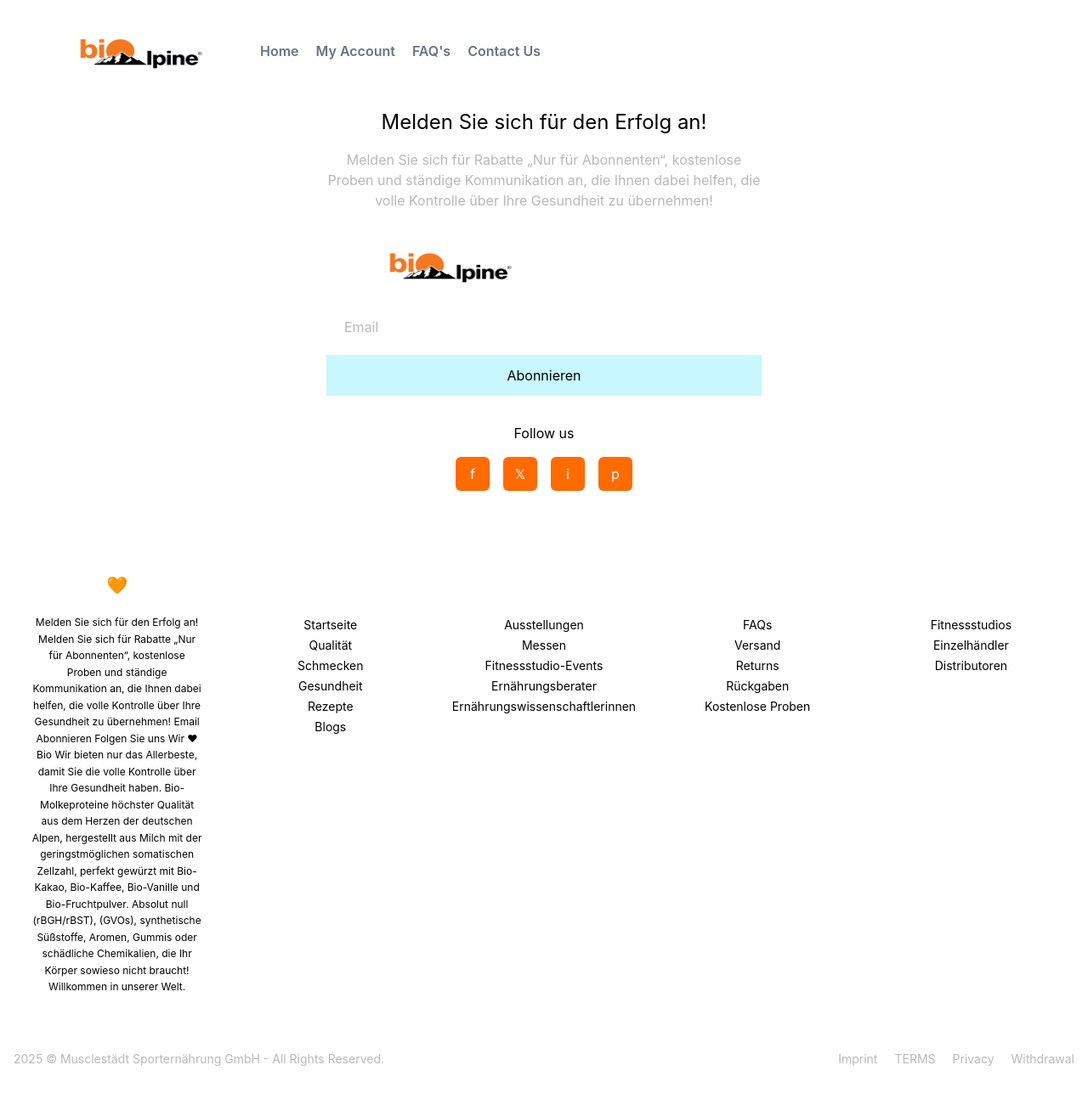
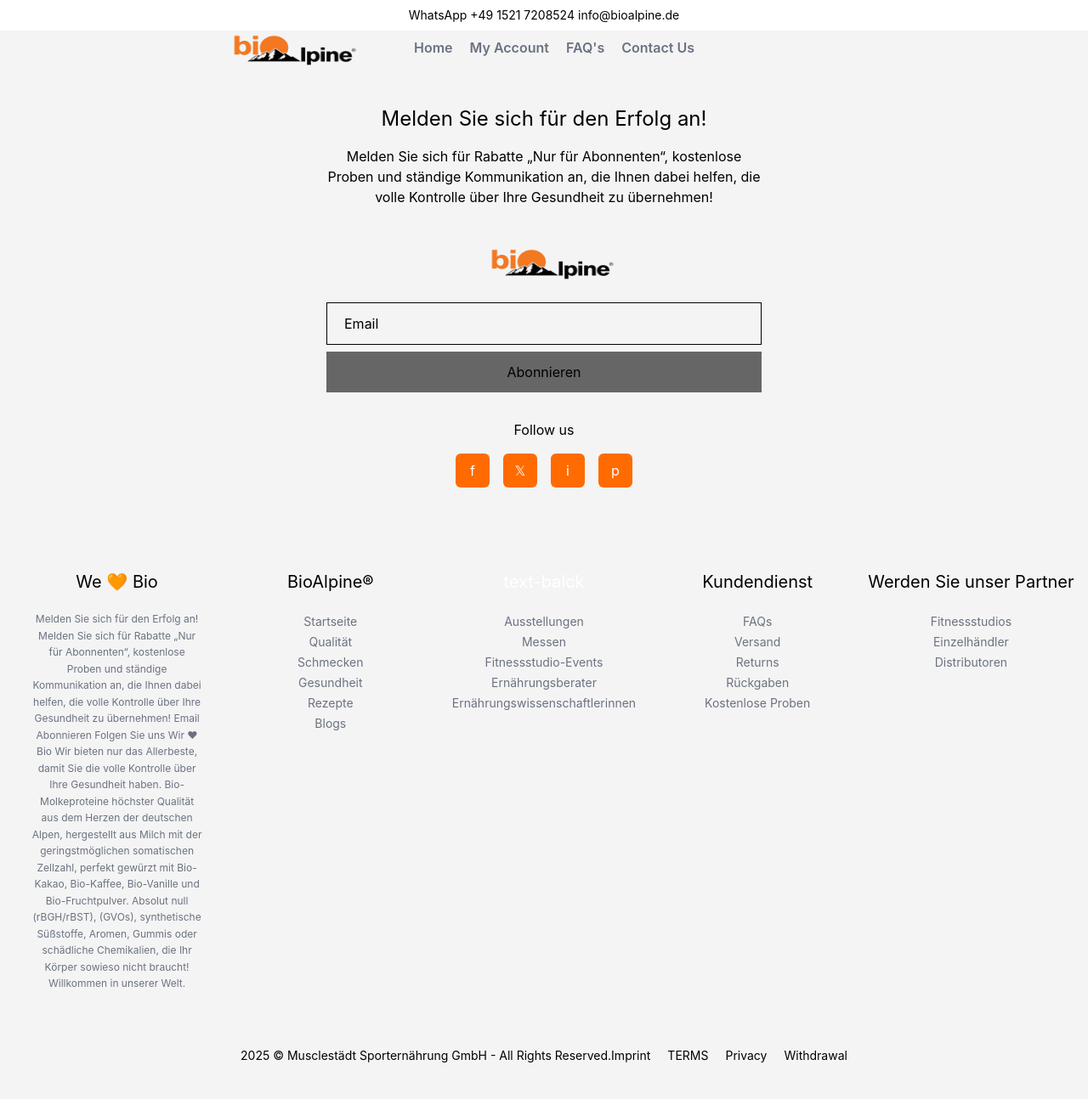
Before and after one commit to zeelweetech/bio-ai-pine, a React (Create React App) app: page / in a window 1280 px wide. Shown: the top 1294 px of the page at 85% size. Built offline with nearby package versions, Linux system fonts and the light colour scheme.

Commit message:
header and footer design set

```diff
--- a/src/pages/Footer.js
+++ b/src/pages/Footer.js
@@ -3,26 +3,26 @@
 
 const Footer = () => {
   return (
-    <footer className="bg-white text-black py-12">
+    <footer className="bg-[#f4f4f4] text-black py-12">
       <div className="max-w-screen-xl mx-auto px-4">
         {/* Newsletter Section */}
         <div className="text-center mb-12">
           <h2 className="text-2xl mb-4">Melden Sie sich für den Erfolg an!</h2>
-          <p className="text-[#B8B8B8] mb-6 max-w-lg mx-auto">
+          <p className="text-text-black  mb-6 max-w-lg mx-auto">
             Melden Sie sich für Rabatte „Nur für Abonnenten“, kostenlose Proben
             und ständige Kommunikation an, die Ihnen dabei helfen, die volle
             Kontrolle über Ihre Gesundheit zu übernehmen!
           </p>
-          <div className="flex flex-col  gap-2 max-w-lg mx-auto mb-8">
-            <a href="/" className="logo mx-10">
+          <div className="flex flex-col items-center gap-2 max-w-lg mx-auto mb-8">
+            <a href="/" className="logo">
               <img src={logo} alt="BioAlpine" className="h-20 w-48" />
             </a>
             <input
               type="email"
               placeholder="Email"
-              className="flex-1 py-3 px-5 border-1 text-white  placeholder-[#B8B8B8]"
+              className="flex-1 py-3 w-full px-5 border border-black text-black placeholder-black"
             />
-            <button className="py-3 w-full  px-8 bg-[#C9F7FF] text-black  transition-colors">
+            <button className="py-3 w-full px-8 bg-[#666666] text-black transition-colors">
               Abonnieren
             </button>
           </div>
@@ -31,12 +31,6 @@
           <div className="mt-8">
             <h3 className="mb-4">Follow us</h3>
             <div className="flex gap-4 justify-center">
-              {/* <a
-                href="#"
-                className="w-10 h-10 flex items-center justify-center bg-[#FF6B00] text-white rounded-md hover:bg-[#FF8533] transition-colors"
-              >
-                f
-              </a> */}
               <a
                 href="https://www.facebook.com/"
                 target="_blank"
@@ -77,8 +71,8 @@
         {/* Footer Links Section */}
         <div className="grid grid-cols-1 sm:grid-cols-2 md:grid-cols-3 lg:grid-cols-5 gap-2 py-12 border-t border-[#ffffff1A]">
           <div className="col-span-1 sm:col-span-1 mx-5">
-            <h3 className="text-white text-xl mb-5">We 🧡 Bio</h3>
-            <p className="text-black text-xs leading-relaxed">
+            <h3 className="text-black text-xl mb-5">We 🧡 Bio</h3>
+            <p className="text-[#6b7280] text-xs leading-relaxed">
               Melden Sie sich für den Erfolg an! Melden Sie sich für Rabatte
               „Nur für Abonnenten“, kostenlose Proben und ständige Kommunikation
               an, die Ihnen dabei helfen, die volle Kontrolle über Ihre
@@ -94,117 +88,117 @@
             </p>
           </div>
           <div>
-            <h3 className="text-white text-xl mb-5">BioAlpine®</h3>
+            <h3 className="text-balck text-xl mb-5">BioAlpine®</h3>
             <ul>
               <li>
-                <a href="#" className="text-black  hover:text-white text-sm">
+                <a href="#" className="text-[#6b7280]   text-sm">
                   Startseite
                 </a>
               </li>
               <li>
-                <a href="#" className="text-black  hover:text-white text-sm">
+                <a href="#" className="text-[#6b7280]   text-sm">
                   Qualität
                 </a>
               </li>
               <li>
-                <a href="#" className="text-black  hover:text-white text-sm">
+                <a href="#" className="text-[#6b7280]  text-sm">
                   Schmecken
                 </a>
               </li>
               <li>
-                <a href="#" className="text-black  hover:text-white text-sm">
+                <a href="#" className="text-[#6b7280]   text-sm">
                   Gesundheit
                 </a>
               </li>
               <li>
-                <a href="#" className="text-black  hover:text-white text-sm">
+                <a href="#" className="text-[#6b7280]  text-sm">
                   Rezepte
                 </a>
               </li>
               <li>
-                <a href="#" className="text-black  hover:text-white text-sm">
+                <a href="#" className="text-[#6b7280]   text-sm">
                   Blogs
                 </a>
               </li>
             </ul>
           </div>
           <div>
-            <h3 className="text-white text-xl mb-5">Latest News</h3>
+            <h3 className="text-white text-xl mb-5">text-balck</h3>
             <ul>
               <li>
-                <a href="#" className="text-black  hover:text-white text-sm">
+                <a href="#" className="text-[#6b7280]  text-sm">
                   Ausstellungen
                 </a>
               </li>
               <li>
-                <a href="#" className="text-black  hover:text-white text-sm">
+                <a href="#" className="text-[#6b7280]  text-sm">
                   Messen
                 </a>
               </li>
               <li>
-                <a href="#" className="text-black  hover:text-white text-sm">
+                <a href="#" className="text-[#6b7280] text-sm">
                   Fitnessstudio-Events
                 </a>
               </li>
               <li>
-                <a href="#" className="text-black  hover:text-white text-sm">
+                <a href="#" className="text-[#6b7280]  text-sm">
                   Ernährungsberater
                 </a>
               </li>
               <li>
-                <a href="#" className="text-black  hover:text-white text-sm">
+                <a href="#" className="text-[#6b7280]   text-sm">
                   Ernährungswissenschaftlerinnen
                 </a>
               </li>
             </ul>
           </div>
           <div>
-            <h3 className="text-white text-xl mb-5">Kundendienst</h3>
+            <h3 className="text-balck text-xl mb-5">Kundendienst</h3>
             <ul>
               <li>
-                <a href="#" className="text-black  hover:text-white text-sm">
+                <a href="#" className="text-[#6b7280]   text-sm">
                   FAQs
                 </a>
               </li>
               <li>
-                <a href="#" className="text-black  hover:text-white text-sm">
+                <a href="#" className="text-[#6b7280]   text-sm">
                   Versand
                 </a>
               </li>
               <li>
-                <a href="#" className="text-black  hover:text-white text-sm">
+                <a href="#" className="text-[#6b7280]  text-sm">
                   Returns
                 </a>
               </li>
               <li>
-                <a href="#" className="text-black  hover:text-white text-sm">
+                <a href="#" className="text-[#6b7280]  text-sm">
                   Rückgaben
                 </a>
               </li>
               <li>
-                <a href="#" className="text-black hover:text-white text-sm">
+                <a href="#" className="text-[#6b7280]  text-sm">
                   Kostenlose Proben
                 </a>
               </li>
             </ul>
           </div>
           <div>
-            <h3 className="text-white text-xl mb-5">
+            <h3 className="text-balck text-xl mb-5">
               Werden Sie unser Partner
             </h3>
             <ul>
               <li>
-                <a href="#" className="text-black  hover:text-white text-sm">
+                <a href="#" className="text-[#6b7280]   text-sm">
                   Fitnessstudios
                 </a>
               </li>
               <li>
-                <a href="#" className="text-black  hover:text-white text-sm">
+                <a href="#" className="text-[#6b7280]   text-sm">
                   Einzelhändler
                 </a>
               </li>
               <li>
-                <a href="#" className="text-black  hover:text-white text-sm">
+                <a href="#" className="text-[#6b7280]   text-sm">
                   Distributoren
                 </a>
               </li>
@@ -213,21 +207,15 @@
         </div>
 
         {/* Footer Bottom */}
-        <div className="flex flex-col sm:flex-row justify-between items-center py-4 border-t border-[#ffffff1A] text-sm text-[#B8B8B8]">
+        <div className="flex flex-col sm:flex-row justify-center items-center py-4 border-t border-[#ffffff1A] text-sm text-balck">
           <p>2025 © Musclestädt Sporternährung GmbH - All Rights Reserved.</p>
           <div className="flex gap-5 mt-4 sm:mt-0">
-            <a href="#" className="hover:text-white">
+            <a href="#" className="text-balck">
               Imprint
             </a>
-            <a href="#" className="hover:text-white">
-              TERMS
-            </a>
-            <a href="#" className="hover:text-white">
-              Privacy
-            </a>
-            <a href="#" className="hover:text-white">
-              Withdrawal
-            </a>
+            <a href="#">TERMS</a>
+            <a href="#">Privacy</a>
+            <a href="#">Withdrawal</a>
           </div>
         </div>
       </div>
--- a/src/pages/Header.js
+++ b/src/pages/Header.js
@@ -1,6 +1,5 @@
 import React, { useState } from "react";
 import logo from "../assets/img/logo.png";
-import { VscSearch } from "react-icons/vsc";
 
 function Header() {
   const [isMenuOpen, setIsMenuOpen] = useState(false);
@@ -11,23 +10,18 @@
 
   return (
     <header>
-      <div className="top-bar  text-white px-12 pt-5 flex justify-between items-center text-sm">
+      <div className="top-bar text-white px-12 py-2 flex justify-center items-center text-sm">
         <div className="contact-info flex gap-1 xl:flex-row lg:flex-row md:flex-col max-sm:flex-col sm:flex-col text-center max-sm:text-center md:text-left">
-          <a href="tel:+4915217208524" className="text-white">
+          <a href="tel:+4915217208524" className="text-black">
             WhatsApp +49 1521 7208524
           </a>
-          <a href="mailto:info@bioalpine.de" className="text-white">
+          <a href="mailto:info@bioalpine.de" className="text-black">
             info@bioalpine.de
           </a>
         </div>
-
-        <div className="cart flex items-center gap-1 hidden lg:flex">
-          <span>0 items</span>
-        </div>
       </div>
-      <nav className="main-nav bg-white border-gray-200">
-        <div className="nav-content max-w-screen-lg h-10 flex items-center justify-start px-5 relative">
-          {/* Navigation Links */}
+      <nav className="bg-[#f4f4f4] border-gray-200">
+        <div className="nav-content max-w-screen-lg h-10 flex items-center item-center flex justify-center px-5 relative">
           <div className="hidden lg:flex items-center gap-2">
             <a href="/" className="logo mx-10">
               <img src={logo} alt="BioAlpine" className="h-20 w-48" />
@@ -60,8 +54,8 @@
               Contact Us
             </a>
           </div>
-          <div className="flex justyfy-around items-center">
-            <a href="/" className="logo mx-10  lg:hidden">
+          <div className="flex justyfy-between items-center">
+            <a href="/" className="logo mx-10  lg:hidden  ">
               <img src={logo} alt="BioAlpine" className="h-20 w-48" />
             </a>
             <button
```
